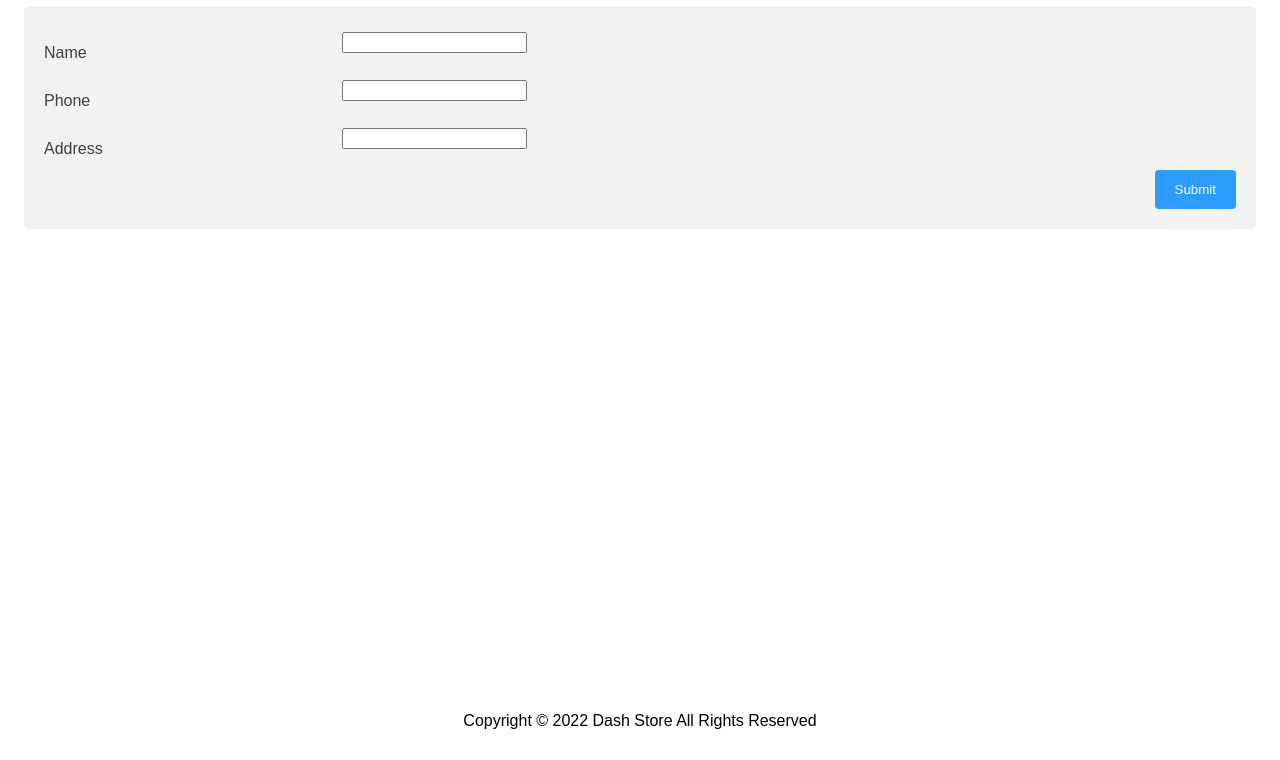
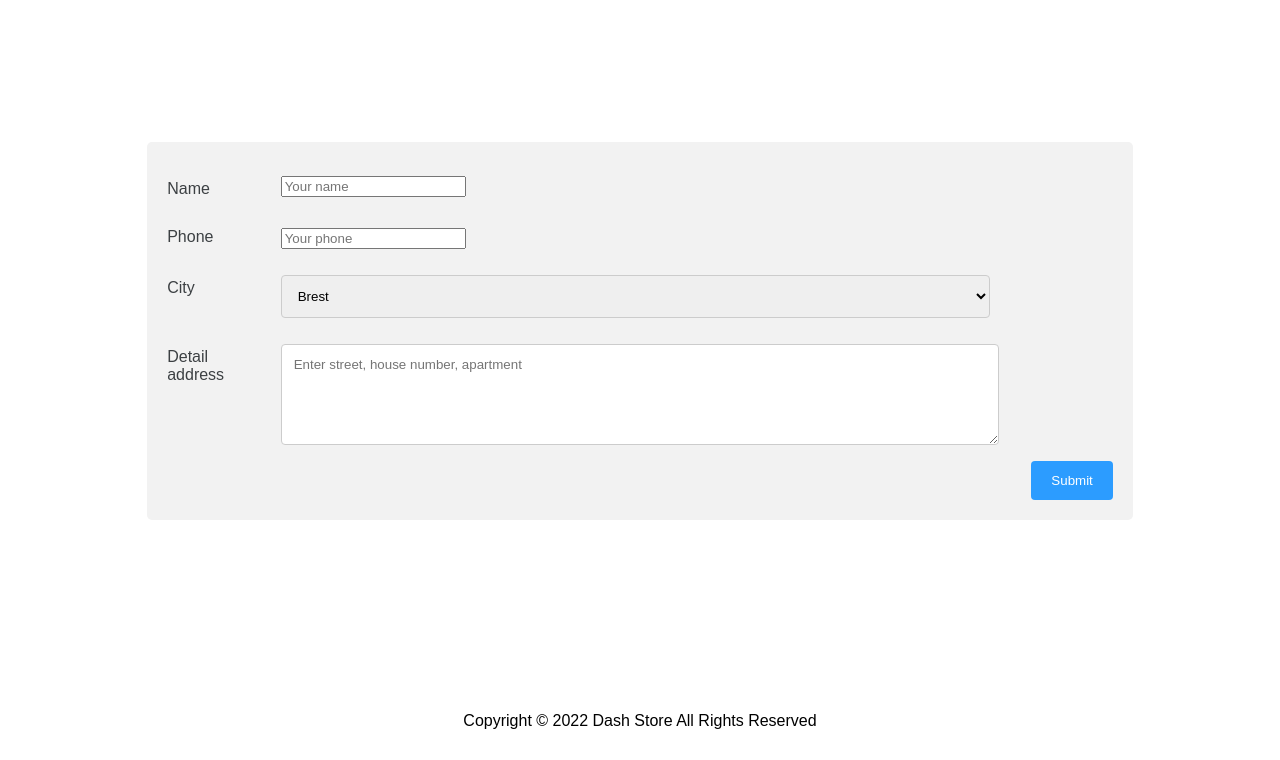
Before and after one commit to PhoeniX-art-lab/Web-Store, a Django app: page /cart/order/ in a window 1280 px wide. Shown: the part 48-808 px from the top of the page. Run offline with Django 4.2, Linux system fonts and the light colour scheme; data comes from the database, SQL or seed files in the repository; both versions use the stored data as it was after the commit.

Commit message:
Finished Order

```diff
--- a/Ninja/cart/forms.py
+++ b/Ninja/cart/forms.py
@@ -1,19 +1,28 @@
 from django import forms
-
+from store.forms import PlaceholderForm
 
 PRODUCT_QUANTITY_CHOICES = [(i, str(i)) for i in range(1, 11)]
 
 
 class CartAddProductForm(forms.Form):
     quantity = forms.TypedChoiceField(
-                                choices=PRODUCT_QUANTITY_CHOICES,
-                                coerce=int)
+        choices=PRODUCT_QUANTITY_CHOICES,
+        coerce=int)
     update = forms.BooleanField(required=False,
                                 initial=False,
                                 widget=forms.HiddenInput)
 
 
-class CartOrderForm(forms.Form):
+class CartOrderForm(PlaceholderForm):
+    city_choice = [('Brest', 'Brest'),
+                   ('Vitebsk', 'Vitebsk'),
+                   ('Gomel', 'Gomel'),
+                   ('Grodno', 'Grodno'),
+                   ('Mogilev', 'Mogilev'),
+                   ('Minsk', 'Minsk'),
+                   ('Minsk Region', 'Minsk Region')]
     name = forms.CharField(max_length=20, help_text="Your name")
-    phone = forms.CharField()
-    address = forms.CharField(max_length=100)
+    phone = forms.CharField(help_text="Your phone")
+    city = forms.ChoiceField(widget=forms.Select(attrs={'class': 'select-form'}), choices=city_choice)
+    detail_address = forms.CharField(widget=forms.Textarea(attrs={'cols': 30, 'rows': 5}),
+                                     max_length=100, help_text="Enter street, house number, apartment")
--- a/Ninja/cart/templates/cart/order.html
+++ b/Ninja/cart/templates/cart/order.html
@@ -4,21 +4,25 @@
 {% block content %}
 <script src="{% static 'store/js/phoneinput.js' %}"></script>
 
-<div class="container">
+<div class="container" style="margin-top: 11%;
+                              margin-left: 10%;
+                              margin-right: 10%;">
     <form action="{% url 'cart:cart_order' %}" method="post">
         {% csrf_token %}
         {% for f in form %}
         <div class="row">
-            <div class="col-25">
+            <div class="col-25" style="width: 12%">
                 <label for="{{f.id_for_label}}">{{f.label}}</label>
             </div>
-            <div class="col-75" id="data-tel-input">
-                {{f}}
-            </div>
+            {% if f.id_for_label == "id_phone"%}
+            <div class="col-75" id="data-tel-input" style="padding: 12px 12px 12px 0;">{{f}}</div>
+            {% else %}
+            <div class="col-75" style="padding: 8px 12px 12px 0;">{{f}}</div>
+            {% endif %}
         </div>
         {% endfor %}
         <div class="row">
-            <button type="submit" class="button">Submit</button>
+            <button type="submit">Submit</button>
         </div>
     </form>
 </div>
--- a/Ninja/cart/urls.py
+++ b/Ninja/cart/urls.py
@@ -8,5 +8,4 @@ urlpatterns = [
     path('add/<int:product_id>/', cart_add, name='cart_add'),
     path('remove/<int:product_id>/', cart_remove, name='cart_remove'),
     path('order/', CartOrder.as_view(), name='cart_order'),
-    path('order/success', success_view, name='success'),
 ]
--- a/Ninja/cart/views.py
+++ b/Ninja/cart/views.py
@@ -1,7 +1,9 @@
-from django.http import HttpResponse
 from django.shortcuts import render, redirect, get_object_or_404
 from django.views.decorators.http import require_POST
 from django.views.generic import FormView
+from django.core.mail import send_mail
+from django.conf import settings
+import copy
 
 from store.models import Store
 from .cart import Cart
@@ -41,18 +43,22 @@ def cart_detail(request):
 class CartOrder(FormView):
     form_class = CartOrderForm
     template_name = 'cart/order.html'
-    success_url = 'cart:success'
 
     def get_context_data(self, **kwargs):
         context = super(CartOrder, self).get_context_data(**kwargs)
         return context | {'title': 'Order'}
 
-    def form_valid(self, form):
-        name = form.cleaned_data['name']
-        phone = form.cleaned_data['phone']
-        address = form.cleaned_data['address']
-        return super(CartOrder, self).form_valid(form)
-
-
-def success_view(request) -> HttpResponse:
-    return HttpResponse("Thanks for your order. An operator will contact you shortly")
+    def post(self, request, *args, **kwargs):
+        user_data = request.POST.dict()
+        user_data.pop('csrfmiddlewaretoken', None)
+        cart = Cart(request)
+        order = []
+        for item in cart:
+            order.append(item)
+        for item in order:
+            product = Store.objects.filter(product_name=item['product']).first()
+            cart.remove(product)
+        order.append(copy.deepcopy(user_data))
+        print(order)
+        send_mail(f"Order from {user_data['name']}", str(order), settings.DEFAULT_FROM_EMAIL, settings.RECIPIENTS_EMAIL)
+        return render(request, 'cart/order_success.html', {"detail": order})
```
Also changed, not shown: Ninja/cart/templates/cart/order_success.html (added, +11 -0 lines), Ninja/db.sqlite3.
